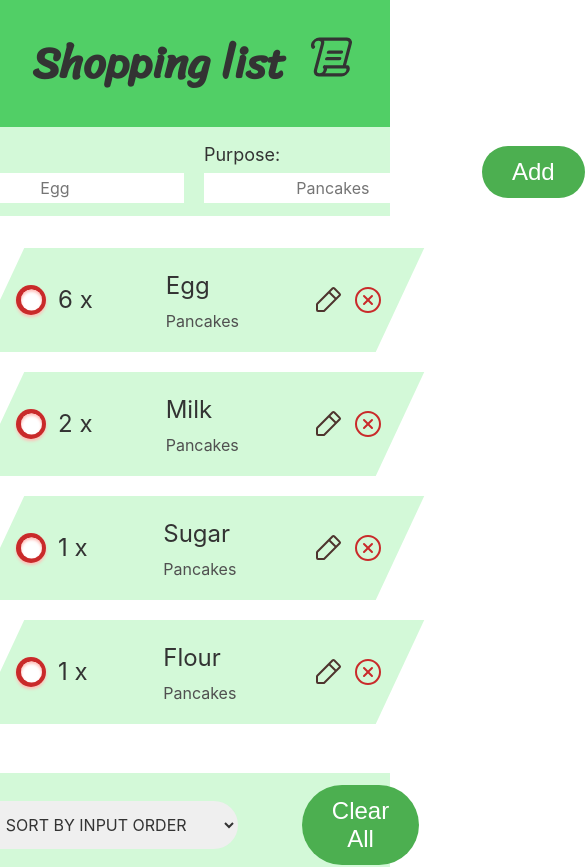
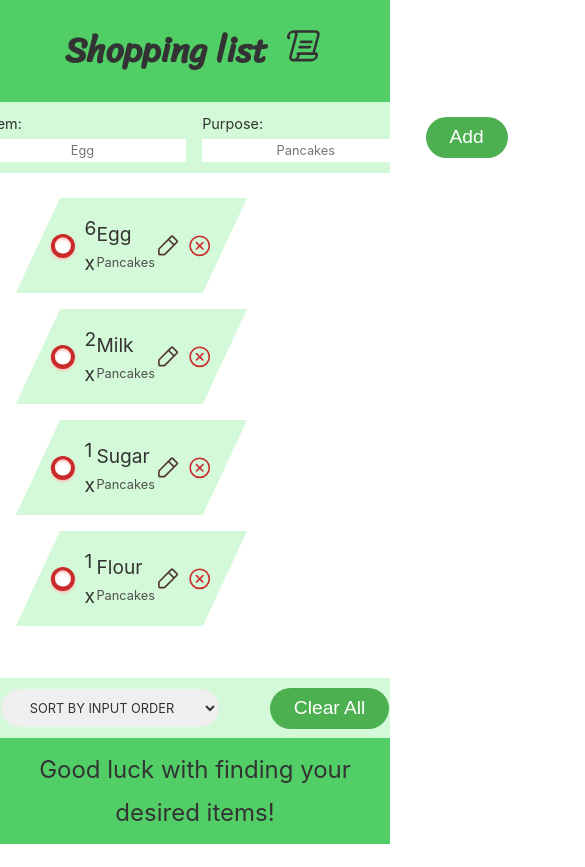
Before and after one commit to martinbena/shopping-list, a React (Create React App) app: page / in a window 390 px wide. Shown: the top 867 px of the page, 585 px wide, since content can reach past the window. After the commit the page ends 844 px from the top, so only its background shows below. Built offline with nearby package versions, Linux system fonts and the light colour scheme.

Commit message:
Add media queries for portrait tablets

```diff
--- a/src/components/App.js
+++ b/src/components/App.js
@@ -106,7 +106,7 @@ export default function App() {
         </div>
       </div>
       {items.length > 0 && (
-        <>
+        <div className="bottom">
           <Actions
             items={items}
             onClearList={handleClearList}
@@ -114,7 +114,7 @@ export default function App() {
             onSortBy={setSortBy}
           />
           <Stats items={itemsInCart} percentage={percentageInCart} />
-        </>
+        </div>
       )}
     </>
   );
--- a/src/index.css
+++ b/src/index.css
@@ -57,6 +57,7 @@ option {
 .container {
   max-width: 120rem;
   margin: 0 auto;
+  padding: 0 4.8rem;
 }
 
 .header {
@@ -123,7 +124,7 @@ option {
 .grid {
   display: grid;
   min-height: 66vh;
-  grid-template-columns: 40rem 60rem;
+  grid-template-columns: 2fr 3fr;
   column-gap: 6.4rem;
   padding: 3.2rem 0;
   align-items: start;
@@ -380,3 +381,10 @@ option {
   font-size: 3rem;
   padding: 1.2rem 0;
 }
+
+.bottom {
+  position: absolute;
+  left: 0;
+  bottom: 0;
+  width: 100vw;
+}
--- a/src/index.js
+++ b/src/index.js
@@ -2,6 +2,7 @@ import React from "react";
 import ReactDOM from "react-dom/client";
 import App from "./components/App";
 import "./index.css";
+import "./queries.css";
 
 const root = ReactDOM.createRoot(document.getElementById("root"));
 root.render(
--- /dev/null
+++ b/src/queries.css
@@ -0,0 +1,19 @@
+/* BELOW 1200px */
+
+@media (max-width: 75em) {
+  html {
+    font-size: 56.25%;
+  }
+
+  .edit-item__wrapper {
+    margin-left: 4.8rem;
+  }
+}
+
+/* BELOW 944px */
+
+@media (max-width: 75em) {
+  html {
+    font-size: 50%;
+  }
+}
```
